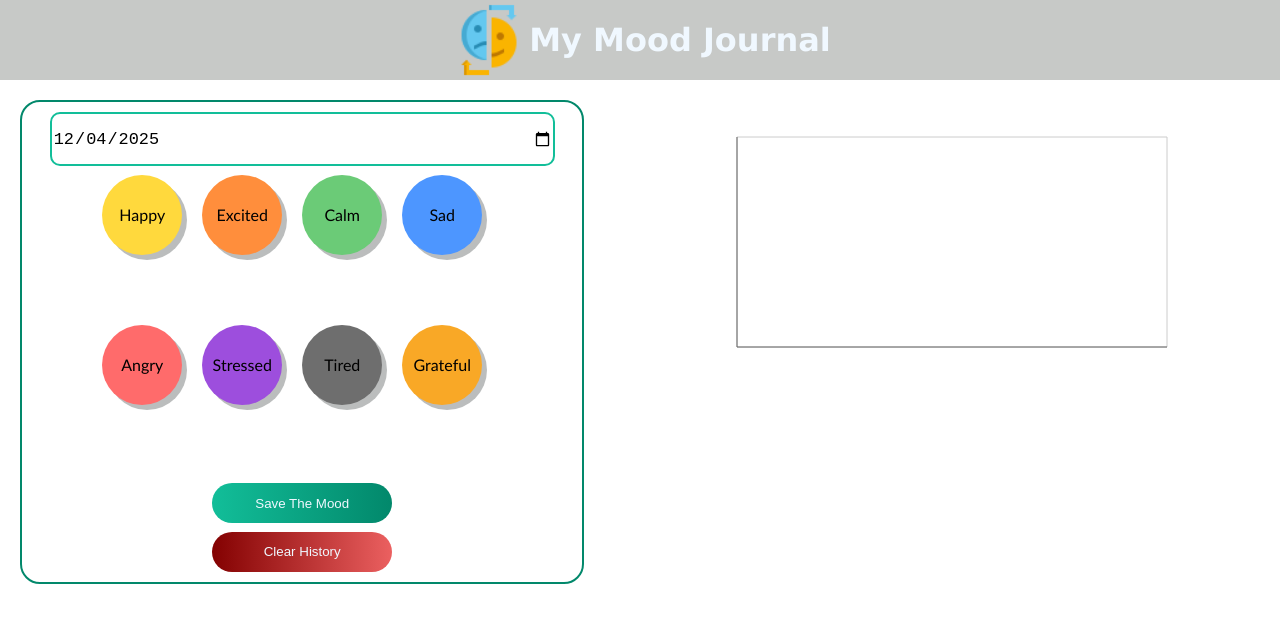
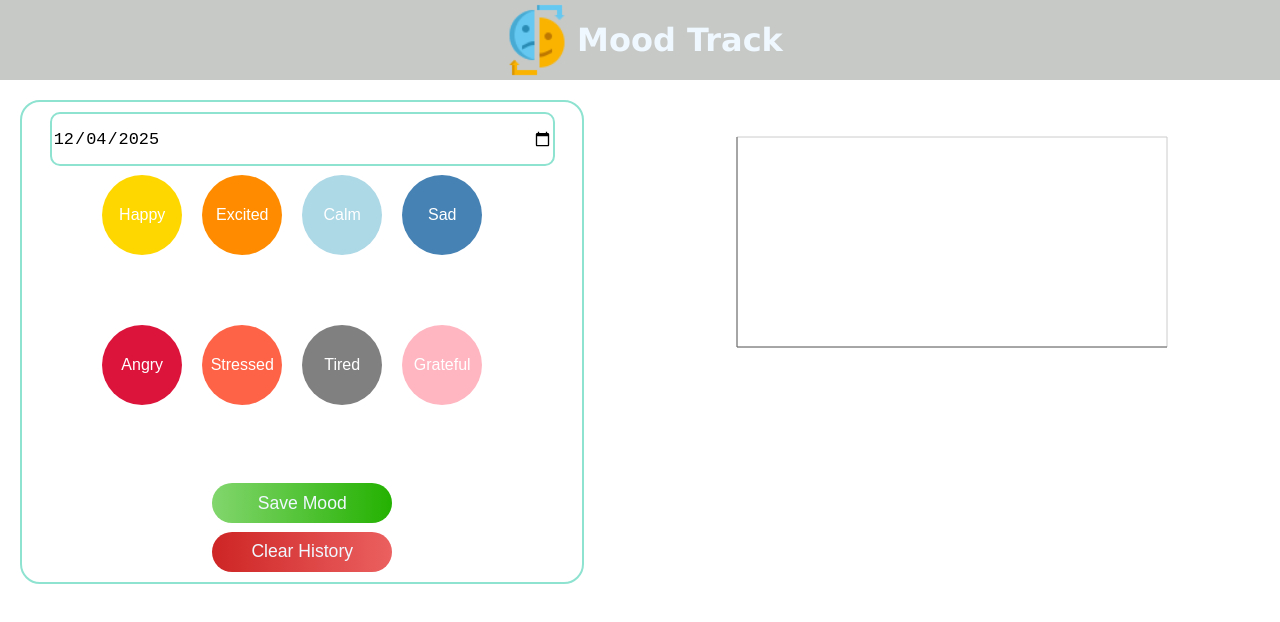
Before and after one commit to Maryam-Bouchami/mood-track-react, a React (Vite) app in the folder mood-track-react/: page / in a window 1280 px wide. Shown: the top 622 px of the page. Built offline with nearby package versions, Linux system fonts and the light colour scheme.

Commit message:
modify styles

```diff
--- a/mood-track-react/index.html
+++ b/mood-track-react/index.html
@@ -4,7 +4,7 @@
     <meta charset="UTF-8" />
     <link rel="icon" type="image/svg+xml" href="/mood-logo.png" />
     <meta name="viewport" content="width=device-width, initial-scale=1.0" />
-    <title>mood-track-react</title>
+    <title>Mood Track</title>
   </head>
   <body>
     <div id="root"></div>
--- a/mood-track-react/src/App.css
+++ b/mood-track-react/src/App.css
@@ -16,12 +16,13 @@ body {
   width: 180px;
   border: none;
   border-radius: 30px;
-  background: linear-gradient(to right, #830101, #eb6060);
+  background: linear-gradient(to right, #ce2525, #eb6060);
   color: aliceblue;
+  font-size: 1.1em;
 }
 
 .emptyButton:hover {
-  background: linear-gradient(to right, #eb6060, #830101);
+  background: linear-gradient(to right, #eb6060, #ce2525);
 }
 
 .AppContainer {
--- a/mood-track-react/src/components/Calendar.module.css
+++ b/mood-track-react/src/components/Calendar.module.css
@@ -1,7 +1,7 @@
 .calendarInput {
   width: 500px;
   height: 50px;
-  border: 2px solid #12be99;
+  border: 2px solid #8ee2d0;
   border-radius: 10px;
   font-size: 1.3em;
 }
--- a/mood-track-react/src/components/Mood.jsx
+++ b/mood-track-react/src/components/Mood.jsx
@@ -3,22 +3,26 @@ import styles from "./Mood.module.css";
 export default function Mood({ name, color, score, moodState, setMoodState }) {
   function handleClick() {
     setMoodState({
-      name: name,
-      color: color,
-      score: score,
+      name,
+      color,
+      score,
     });
   }
+
+  const isSelected = moodState?.name === name;
+
   return (
-    <>
     <div>
       <button
         className={styles.moodButton}
-          style={{ backgroundColor: color }}
-          onClick={() => handleClick()}
+        style={{
+          backgroundColor: color,
+          border: isSelected ? "3px solid black" : "2px solid transparent",
+        }}
+        onClick={handleClick}
       >
         {name}
       </button>
     </div>
-    </>
   );
 }
--- a/mood-track-react/src/components/Mood.module.css
+++ b/mood-track-react/src/components/Mood.module.css
@@ -3,11 +3,9 @@
   width: 80px;
   border: none;
   border-radius: 40px;
-  box-shadow: 5px 5px rgba(120, 124, 124, 0.5);
-  font-family: "Trebuchet MS", "Lucida Sans Unicode", "Lucida Grande",
-    "Lucida Sans", Arial, sans-serif;
   font-size: 1em;
   font-weight: 500;
+  color: #fff;
 }
 
 .moodButton:hover {
--- a/mood-track-react/src/components/Nav.jsx
+++ b/mood-track-react/src/components/Nav.jsx
@@ -9,7 +9,7 @@ export default function Nav() {
       className={styles.navContainer}
     >
       <img src="./mood-logo.png" />
-      <h1>My Mood Journal</h1>
+      <h1>Mood Track</h1>
     </div>
   );
 }
--- a/mood-track-react/src/components/SaveMood.jsx
+++ b/mood-track-react/src/components/SaveMood.jsx
@@ -17,7 +17,7 @@ function SaveMood({
       {/* Mood Selector */}
       <MoodsList moodState={moodState} setMoodState={setMoodState} />
       <button className={styles.saveButton} onClick={onSave}>
-        Save The Mood
+        Save Mood
       </button>
       {children}
     </div>
--- a/mood-track-react/src/components/SaveMood.module.css
+++ b/mood-track-react/src/components/SaveMood.module.css
@@ -3,12 +3,13 @@
   width: 180px;
   border: none;
   border-radius: 30px;
-  background: linear-gradient(to right, #12be99, #02886b);
+  background: linear-gradient(to right, #82d66d, #24b101);
+  font-size: 1.1em;
   color: aliceblue;
 }
 
 .saveButton:hover {
-  background: linear-gradient(to right, #02886b, #12be99);
+  background: linear-gradient(to right, #24b101, #82d66d);
 }
 
 .saveMoodContainer {
@@ -19,7 +20,7 @@
   flex-direction: column;
   align-items: center;
   justify-content: space-between;
-  border: 2px solid #02886b;
+  border: 2px solid #8ee2d0;
   border-radius: 20px;
   padding: 10px;
 }
--- a/mood-track-react/src/data/moods.json
+++ b/mood-track-react/src/data/moods.json
@@ -1,10 +1,10 @@
 [
-  { "name": "Happy", "color": "rgb(255, 217, 61)", "score": 5 },
-  { "name": "Excited", "color": "rgb(255, 142, 60)", "score": 4 },
-  { "name": "Calm", "color": "rgb(107, 203, 119)", "score": 3 },
-  { "name": "Sad", "color": "rgb(77, 150, 255)", "score": 1 },
-  { "name": "Angry", "color": "rgb(255, 107, 107)", "score": 1 },
-  { "name": "Stressed", "color": "rgb(157, 78, 221)", "score": 1 },
-  { "name": "Tired", "color": "rgb(110, 110, 110)", "score": 1 },
-  { "name": "Grateful", "color": "rgb(249, 168, 38)", "score": 5 }
+  { "name": "Happy", "color": "rgb(255, 215, 0)", "score": 5 },
+  { "name": "Excited", "color": "rgb(255, 140, 0)", "score": 4 },
+  { "name": "Calm", "color": "rgb(173, 216, 230)", "score": 3 },
+  { "name": "Sad", "color": "rgb(70, 130, 180)", "score": 1 },
+  { "name": "Angry", "color": "rgb(220, 20, 60)", "score": 1 },
+  { "name": "Stressed", "color": "rgb(255, 99, 71)", "score": 1 },
+  { "name": "Tired", "color": "rgb(128, 128, 128)", "score": 1 },
+  { "name": "Grateful", "color": "rgb(255, 182, 193)", "score": 5 }
 ]
```
Lines whose indentation alone changed are shown as unchanged.
